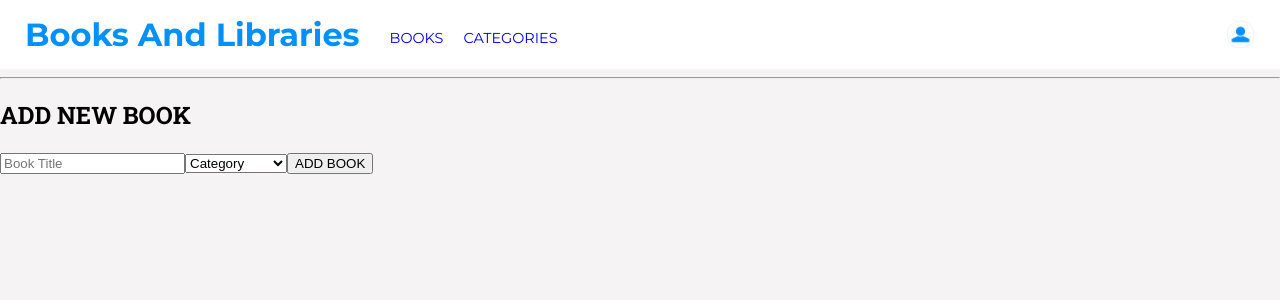
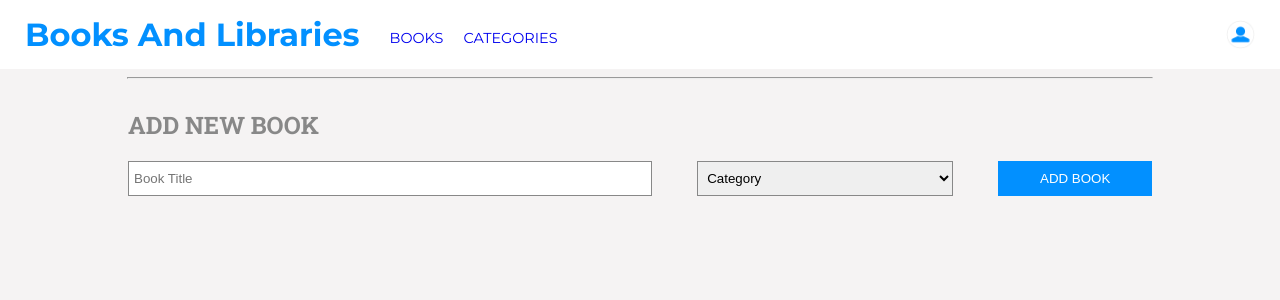
Before and after one commit to BenjaminSemah/books-and-libraries, a React (Create React App) app: page / in a window 1280 px wide. Shown: the top 300 px of the page. Built offline with nearby package versions, Linux system fonts and the light colour scheme; no server answers.

Commit message:
Add styles to Bookform component

```diff
--- a/src/index.css
+++ b/src/index.css
@@ -150,3 +150,42 @@ h1 {
   color: #fefefe;
   padding: 7px 25px;
 }
+
+hr {
+  width: 80%;
+  margin-bottom: 30px;
+}
+
+.form--container {
+  width: 80%;
+  margin: 0 auto;
+}
+
+.addnew--heading {
+  color: #888888;
+}
+
+.book--form {
+  display: flex;
+  justify-content: space-between;
+  padding-bottom: 100px;
+}
+
+.input--title {
+  border: 0.5px solid #888888;
+  width: 50%;
+  padding: 8px 5px;
+}
+
+.category--input {
+  border: 0.5px solid #888888;
+  width: 25%;
+  padding: 8px 5px;
+}
+
+.add--btn {
+  width: 15%;
+  border: none;
+  background-color: #0290ff;
+  color: #fefefe;
+}
```
